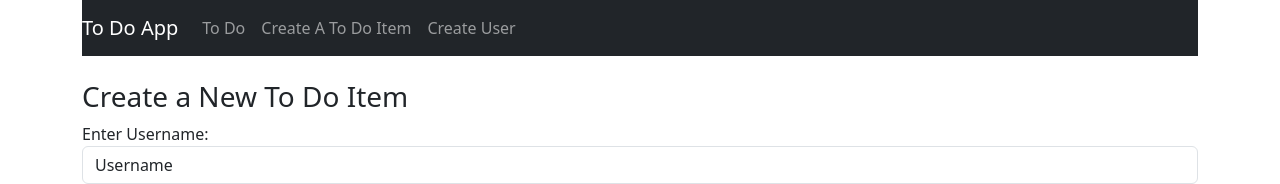
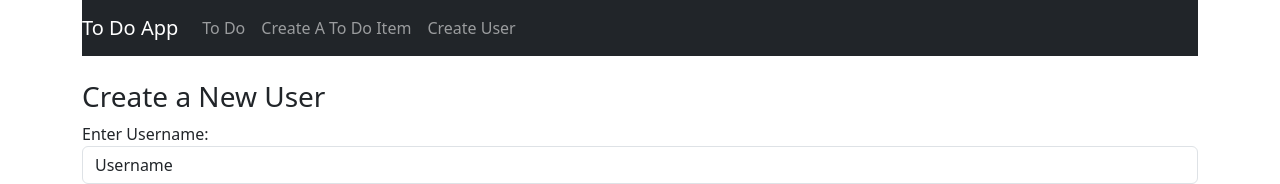
Before and after one commit to Dianaalgm/CapstoneProject, a React (Create React App) app in the folder mern-stack-app/: page /user in a window 1280 px wide. Shown: the top 184 px of the page. Built offline with nearby package versions, Linux system fonts and the light colour scheme.

Commit message:
create new user, fixed

```diff
--- a/mern-stack-app/src/components/CreateUser.js
+++ b/mern-stack-app/src/components/CreateUser.js
@@ -18,11 +18,11 @@ const CreateUser = () =>{
     }
     return(
         <div>
-            <h3>Create a New To Do Item</h3>
+            <h3>Create a New User</h3>
             <form onSubmit={onSubmit}>
                 <div className="form-group">
                     <label>Enter Username:</label>
-                    <select type="text"
+                    <select
                         required
                         className="form-control"
                         value={username}
```
